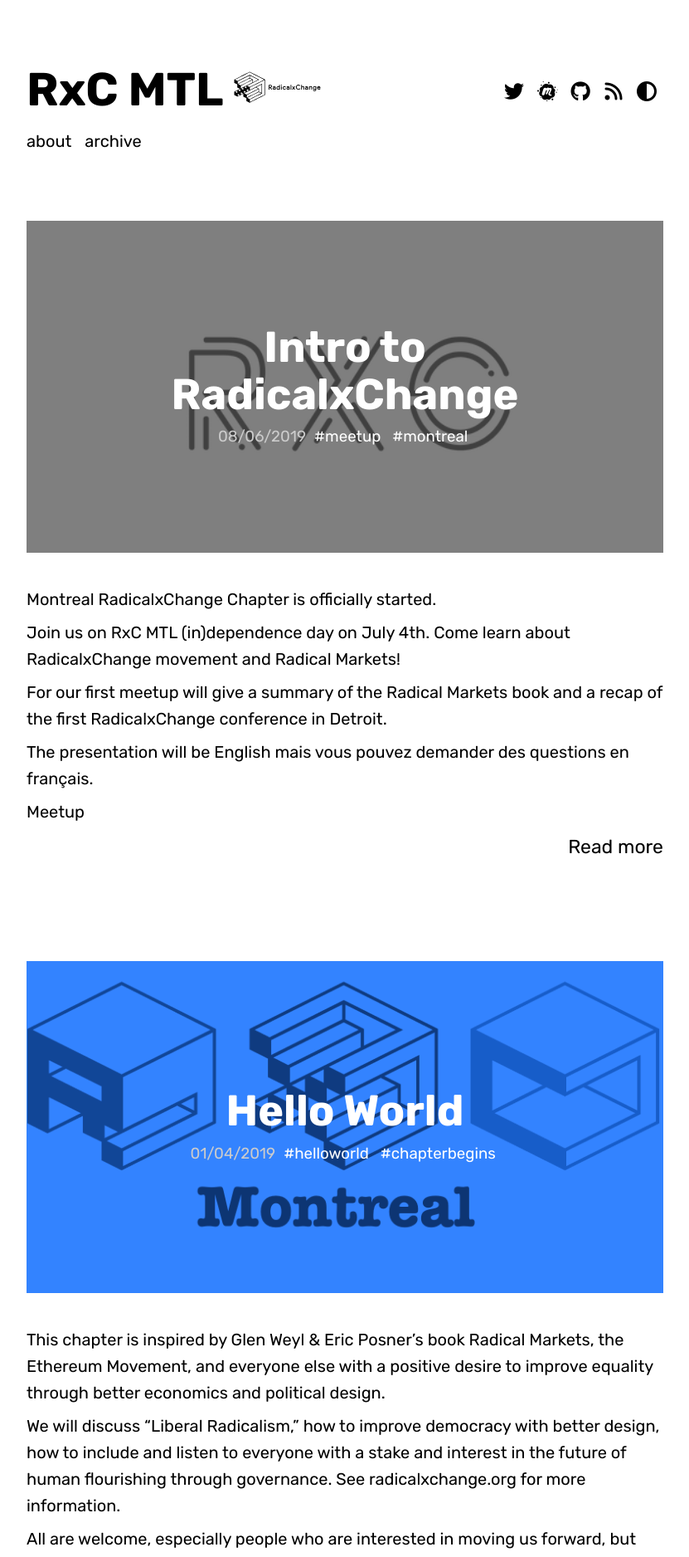
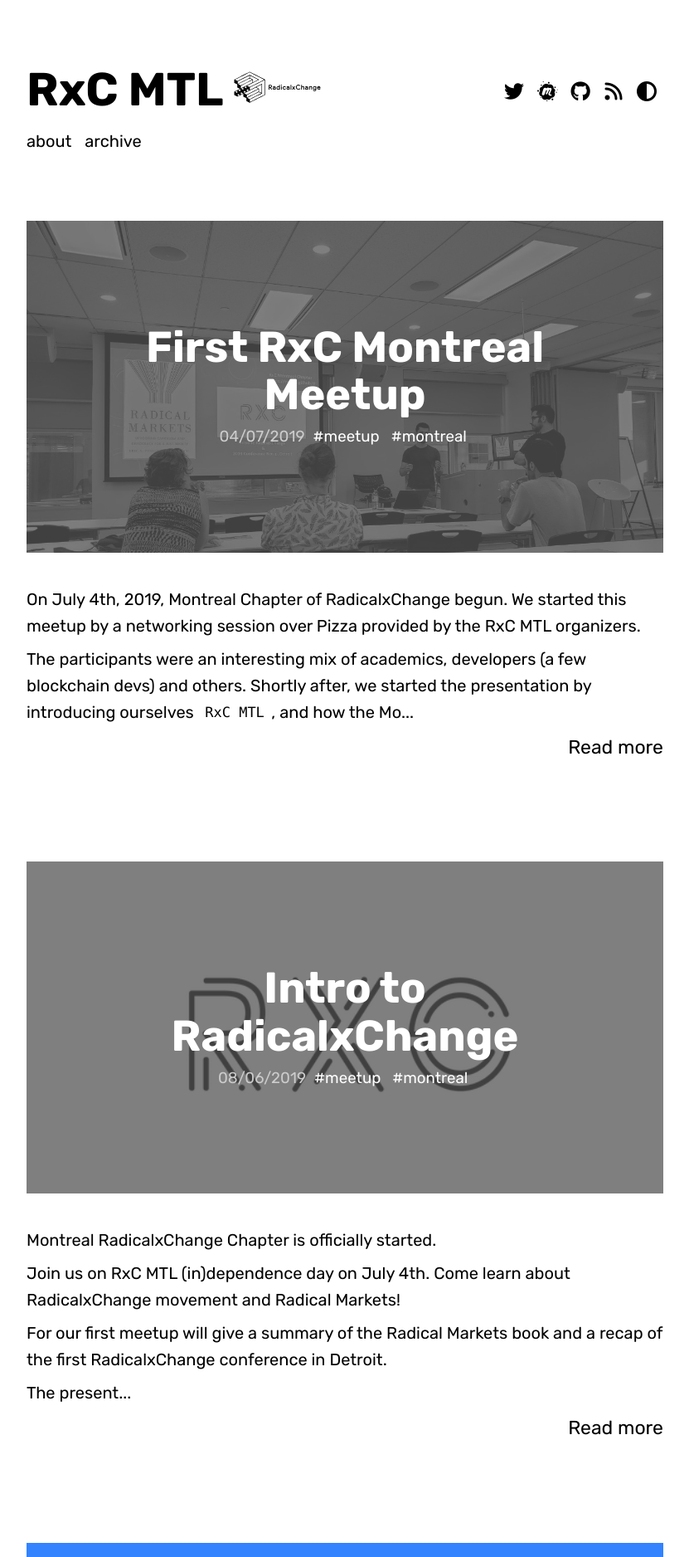
Before and after one commit to rxcmtl/rxcmtl.github.io, a Jekyll site: the page built from index.html, in a window 1280 px wide. Shown: the top 1876 px of the page at 83% size, without its empty margins (224-1055 px from the left). Built offline with Jekyll 4.4.1, drawn with Linux system fonts in a browser that asks for light colours; nearby versions of some CDN libraries; the list of posts is cut into pages by our own code; some of the changed text lies outside the part shown.

Commit message:
Add details for the first meet up + youtubePlayer + fix truncate of blog previews

```diff
--- a/_includes/blog.html
+++ b/_includes/blog.html
@@ -61,7 +61,7 @@
   {% if site.blog.titles_only == false %}
 
     {% if site.blog.excerpts == true %}
-      {{ post.excerpt }}
+      {{ post.excerpt  | truncate: 420 }}
         <div class="readmore">
           <a href="{{ post.url | prepend:site.baseurl }}" role="button">Read more</a>
         <div>
--- /dev/null
+++ b/_includes/youtubePlayer.html
@@ -0,0 +1,9 @@
+<div class="embed-container">
+    <iframe
+        src="https://www.youtube.com/embed/{{ include.id }}"
+        width="700"
+        height="480"
+        frameborder="0"
+        allowfullscreen="">
+    </iframe>
+  </div>
--- /dev/null
+++ b/_posts/2019-07-04-rxcmtlBegins.md
@@ -0,0 +1,61 @@
+---
+layout: post
+title: First RxC Montreal Meetup
+tags:
+  - Meetup
+  - Montreal
+description: >
+  On July 4th, 2019, Montreal Chapter of RadicalxChange begun.
+hero: "../assets/img/meetup/july42019.jpg"
+published: true
+youtubeId: BrmmuHNXQXY
+---
+
+On July 4th, 2019, Montreal Chapter of RadicalxChange begun. We started this meetup by a networking session over Pizza provided by the RxC MTL organizers.
+
+The participants were an interesting mix of academics, developers (a few blockchain devs) and others.
+Shortly after, we started the presentation by introducing ourselves `RxC MTL`, and how the Montreal chapter is formed.
+
+The discussion started with a focus on key points of the [Radical Markets](http://radicalmarkets.com/) book, such as:
+* Common Ownership Self-assessed Tax (COST)
+* Quadratic Voting (QV)
+And a few points on [Vitalik Buterin](https://twitter.com/VitalikButerin) review and comments on the book.
+
+From there we jumped in a summary of the talks from RadicalxChange conference in Detroit in March 2019. These summaries included but not limited to:
+* Vitalik Buterin - Founder of Ethereum
+* Zooko Wilcox - Founder of Zcash - On social income
+* Baratunde Thurston on A New Tech Manifesto
+* Tristan Harris on A New Paradigm for Technology
+* Eva Beylin on Blockchain Watchtowers and Surveillance Capitalism
+* Alex Tabarrok on Open Borders: How to Double World GDP, End Abject Poverty and Create a More Free and Just World.
+And some others.
+
+Here are the slides for this presentation:
+<style>
+.responsive-wrap iframe{ max-width: 100%;}
+</style>
+<div class="responsive-wrap">
+<!-- this is the embed code provided by Google -->
+  <iframe src="https://docs.google.com/presentation/d/1C9FmXE4WTH5EImAPfGQhbgW__tyb3TH6lT_Q7WnTu8k/embed?start=false&loop=false&delayms=3000" frameborder="0" width="960" height="569" allowfullscreen="true" mozallowfullscreen="true" webkitallowfullscreen="true"></iframe>
+<!-- Google embed ends -->
+</div>
+
+
+During this presentation we had interesting conversations with the participants. It was all of the typical concerns around these issues:
+* These solutions still just favor the rich
+* These solutions ignore the human aspect and only use money as a metric of utility
+
+
+We would like to thank all participants attending our first meetup held in Montreal. Also we would like to thank Microsoft for allowing us to use their space to hold this meetup.
+
+Here is everything that happened in this meetup in 37 seconds:
+
+<center>
+{% include youtubePlayer.html id=page.youtubeId %}
+</center>
+
+Cheers,
+
+RxC MTL
+
+July 4th, 2019
```
Also changed, not shown: _my_tags/Montreal.md (added, +4 -0 lines), _my_tags/howto.md (deleted, +0 -4 lines), assets/img/meetup/july42019.jpg (added).
